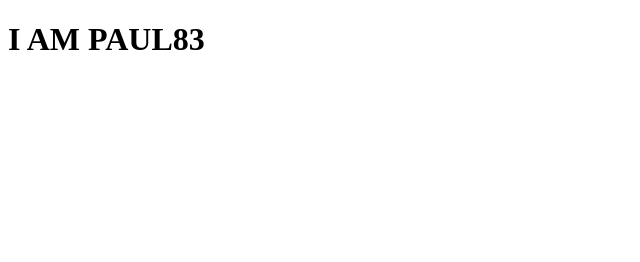
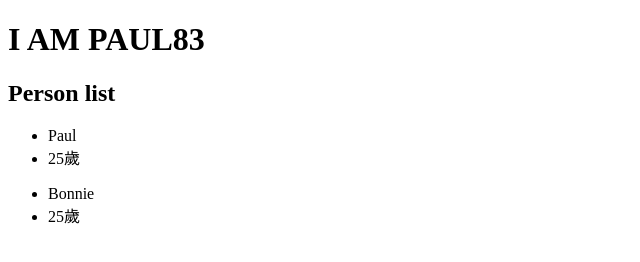
Before and after one commit to iampaul83/hello-angularjs, a plain HTML site: page index.html in a window 1280 px wide. Shown: the whole page, without its empty margins (0-640 px from the left). Drawn offline with Linux system fonts and the light colour scheme.

Commit message:
ADD controller

```diff
--- a/index.html
+++ b/index.html
@@ -8,6 +8,22 @@
 
 <h1>I AM PAUL{{ 80 + 3 }}</h1>
 
+<h2>Person list</h2>
+<div class="persons" ng-controller="PersonListController as persons">
+    <div class="person">
+        <ul>
+            <li>{{persons.list[0].name}}</li>
+            <li>{{persons.list[0].age}}歲</li>
+        </ul>
+    </div>
+    <div class="person">
+        <ul>
+            <li>{{persons.list[1].name}}</li>
+            <li>{{persons.list[1].age}}歲</li>
+        </ul>
+    </div>
+</div>
+
 <script src="lib/angular.min.js"></script>
 <script src="js/app.js"></script>
 </body>
--- a/js/app.js
+++ b/js/app.js
@@ -3,4 +3,21 @@
         "hello-ng", // ng-app
         [] // module dependencies
     );
+
+    //data
+    var persons = [
+        {
+            name: "Paul",
+            age: 25
+        },
+        {
+            name: "Bonnie",
+            age: 25
+        }
+    ];
+
+    //controller
+    helloNg.controller("PersonListController", function() {
+        this.list = persons;
+    });
 })()
```
